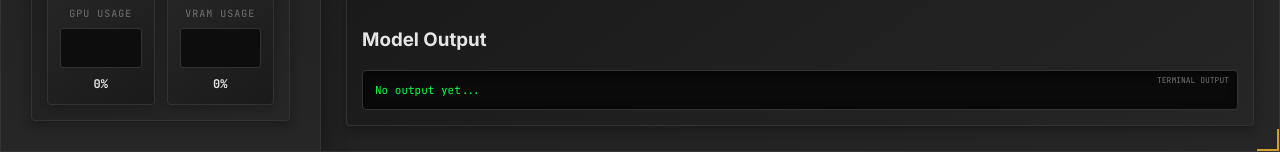
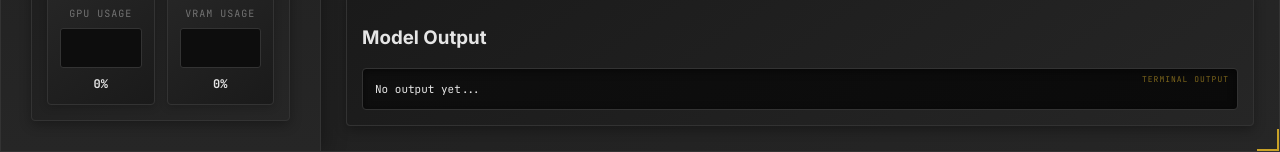
Before and after one commit to anubhavgupta/llama-cpp-manager, a website with bundled scripts: page public/index.html in a window 1280 px wide. Shown: the part 648-800 px from the top of the page. Built offline with nearby package versions, Linux system fonts and the light colour scheme.

Commit message:
model output style fixes

```diff
--- a/public/styles.css
+++ b/public/styles.css
@@ -471,8 +471,8 @@ body {
 }
 
 .output-content {
-    background: #0a0a0a;
-    color: #00ff41;
+    background: linear-gradient(145deg, #0f0f0f, #0a0a0a);
+    color: var(--text-primary);
     padding: 12px;
     border-radius: 4px;
     white-space: pre-wrap;
@@ -483,6 +483,27 @@ body {
     box-shadow: inset 0 2px 8px rgba(0, 0, 0, 0.5);
     border: 1px solid var(--border-color);
     position: relative;
+    line-height: 1.5;
+}
+
+.output-content::-webkit-scrollbar {
+    width: 6px;
+}
+
+.output-content::-webkit-scrollbar-track {
+    background: rgba(201, 162, 39, 0.1);
+    border-radius: 3px;
+}
+
+.output-content::-webkit-scrollbar-thumb {
+    background: rgba(201, 162, 39, 0.4);
+    border-radius: 3px;
+    border: 1px solid rgba(201, 162, 39, 0.2);
+}
+
+.output-content::-webkit-scrollbar-thumb:hover {
+    background: rgba(201, 162, 39, 0.6);
+    box-shadow: 0 0 10px rgba(201, 162, 39, 0.3);
 }
 
 .output-content::before {
@@ -491,8 +512,11 @@ body {
     top: 4px;
     right: 8px;
     font-size: 8px;
-    color: var(--text-muted);
+    color: var(--accent-copper);
     font-family: 'JetBrains Mono', monospace;
+    letter-spacing: 1px;
+    text-transform: uppercase;
+    opacity: 0.6;
 }
 
 /* Model Status Inline - Make it small and occupy less space */
```
